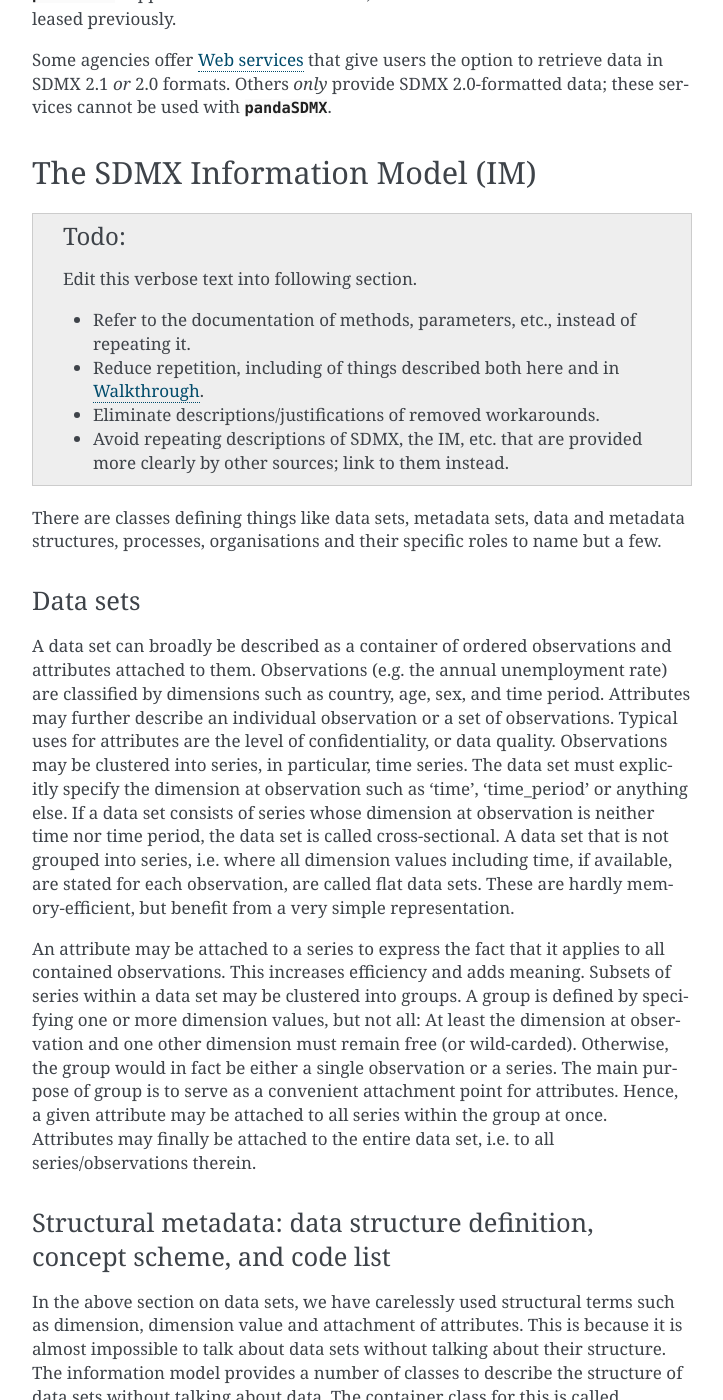
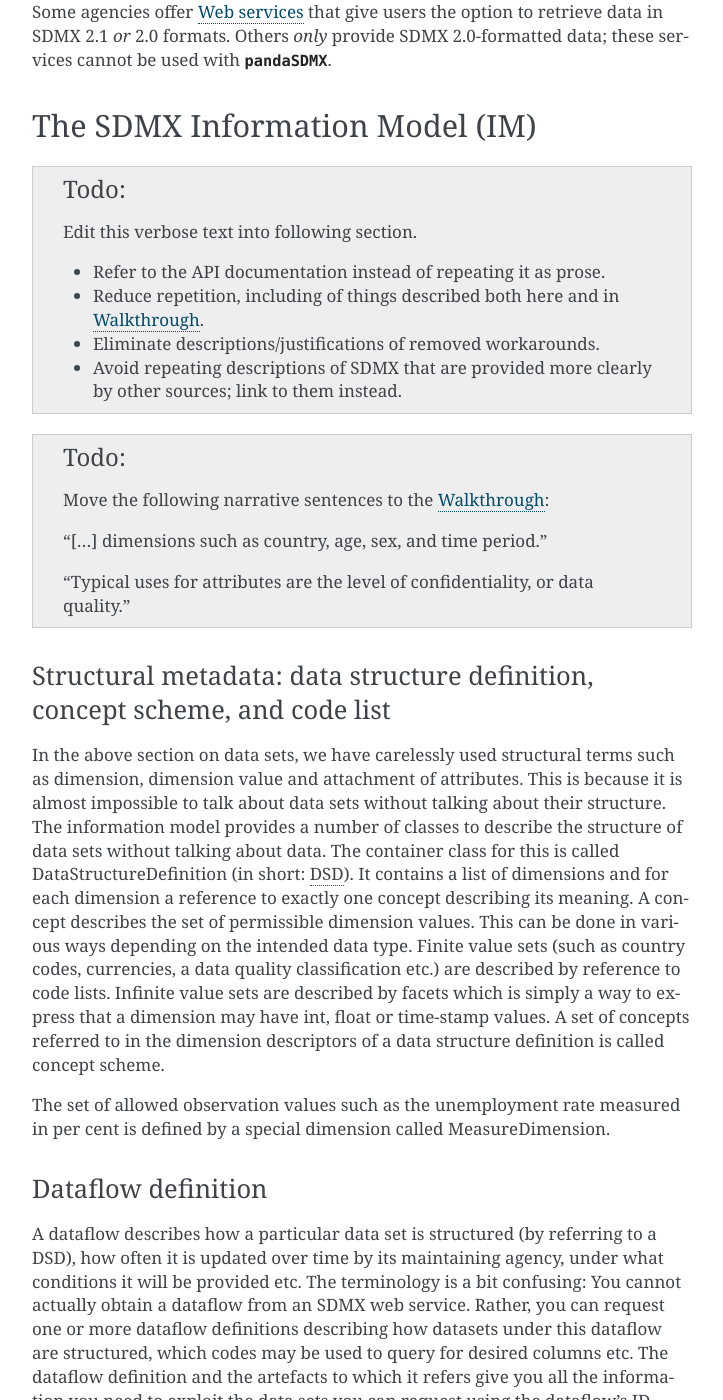
Before and after one commit to dr-leo/pandaSDMX, a Sphinx documentation site: the page built from doc/overview.rst, in a window 1280 px wide and 1400 px high, scrolled down 1374 px. Shown: the whole window, without its empty margins (388-1111 px from the left). Built offline with Sphinx 7.4.7, drawn with Linux system fonts in a browser that asks for light colours; some of the changed text lies outside the part shown.

Commit message:
overview.rst: combine sections on data classes

```diff
--- a/doc/glossary.rst
+++ b/doc/glossary.rst
@@ -2,6 +2,13 @@
 ********
 
 .. glossary::
+
+   cross-sectional
+      A data structure where the 'innermost' dimension is not a time dimension.
+      Contrast with :term:`flat`, :term:`time series`.
+
+   flat
+      A data set that is not grouped using SeriesKeys.
 
    information
       Data and :term:`metadata`.
@@ -20,3 +27,7 @@
       - the units for the measurements,
       - labels in one or more dimensions for what the three points means, or
       - info about how the data was produced, and by whom.
+
+   time series
+      A data structure where the 'innermost' dimension—the one that varies from one observation to the next—is time-related.
+      Contrast with :term:`cross-sectional`, :term:`flat`.
--- a/doc/overview.rst
+++ b/doc/overview.rst
@@ -3,14 +3,14 @@
 
 Extensive information on SDMX, including learning material, is available in multiple places on the Internet.
 :ref:`As stated<not-the-standard>`, the documentation you are reading does not duplicate this information.
-This overview page provides notes to help explain *how* :mod:`pandaSDMX` implements the standards, in order to help you make use of it.
+This overview page provides (1) references and (2) brief explanation of *how* :mod:`pandaSDMX` implements the standards.
 
 .. _resources:
 
 Other resources
 ===============
 
-If you want to learn about SDMX *in general*, please make use of the following resources—and offer feedback to help improve them!
+The following references and learning materials explain SDMX *in general*:
 
 - Wikipedia's `SDMX page <https://en.wikipedia.org/wiki/SDMX>`_ page gives a simple summary in 6 languages.
 - Eurostat's `SDMX ‘InfoSpace’ <https://ec.europa.eu/eurostat/web/sdmx-infospace/welcome>`_ contains many guides and tutorials, from beginner to advanced levels.
@@ -40,34 +40,16 @@
 
 .. todo:: Edit this verbose text into following section.
 
-   - Refer to the documentation of methods, parameters, etc., instead of repeating it.
+   - Refer to the API documentation instead of repeating it as prose.
    - Reduce repetition, including of things described both here and in :doc:`walkthrough`.
    - Eliminate descriptions/justifications of removed workarounds.
-   - Avoid repeating descriptions of SDMX, the IM, etc. that are provided more clearly by other sources; link to them instead.
+   - Avoid repeating descriptions of SDMX that are provided more clearly by other sources; link to them instead.
 
-There are classes defining things like data sets, metadata sets, data and metadata structures, processes, organisations and their specific roles to name but a few.
+.. todo:: Move the following narrative sentences to the :doc:`walkthrough`:
 
-Data sets
----------
+   “[…] dimensions such as country, age, sex, and time period.”
 
-A :index:`data set` can broadly be described as a container of ordered :index:`observations` and :index:`attributes` attached to them.
-Observations (e.g. the annual unemployment rate) are classified by :index:`dimensions` such as country, age, sex, and time period.
-Attributes may further describe an individual observation or a set of observations.
-Typical uses for attributes are the level of confidentiality, or data quality.
-Observations may be clustered into :index:`series`, in particular, time series.
-The data set must explicitly specify the :index:`dimension at observation` such as 'time', 'time_period' or anything else.
-If a data set consists of series whose dimension at observation is neither time nor time period, the data set is called :index:`cross-sectional`.
-A data set that is not grouped into series, i.e. where all dimension values including time, if available, are stated for each observation, are called :index:`flat data sets`.
-These are hardly memory-efficient, but benefit from a very simple representation.
-
-An attribute may be attached to a series to express the fact that it applies to all contained observations.
-This increases efficiency and adds meaning.
-Subsets of series within a data set may be clustered into :index:`groups`.
-A group is defined by specifying one or more dimension values, but not all: At least the dimension at observation and one other dimension must remain free (or wild-carded).
-Otherwise, the group would in fact be either a single observation or a series.
-The main purpose of :index:`group` is to serve as a convenient attachment point for attributes.
-Hence, a given attribute may be attached to all series within the group at once.
-Attributes may finally be attached to the entire data set, i.e. to all series/observations therein.
+   “Typical uses for attributes are the level of confidentiality, or data quality.”
 
 Structural metadata: data structure definition, concept scheme, and code list
 -----------------------------------------------------------------------------
@@ -80,7 +62,7 @@
 A concept describes the set of permissible dimension values.
 This can be done in various ways depending on the intended data type.
 Finite value sets (such as country codes, currencies, a data quality classification etc.) are described by reference to :index:`code lists`.
-Infinite value sets are described by :index:`facets` which is simply a way to express that a dimension may have int, float or time-stamp values, to name but a few.
+Infinite value sets are described by :index:`facets` which is simply a way to express that a dimension may have int, float or time-stamp values.
 A set of concepts referred to in the dimension descriptors of a data structure definition is called :index:`concept scheme`.
 
 The set of allowed observation values such as the unemployment rate measured in per cent is defined by a special dimension called :index:`MeasureDimension`.
@@ -147,31 +129,32 @@
 Many classes inherit from one of the following.
 For example, a :class:`.Code` is a ``NameableArtefact``; [1]_ this means it has `name` and `description` attributes. Because every ``NameableArtefact`` is an ``IdentifiableArtefact``, it also has `id`, `URI`, and `URN` attributes.
 
-- An :class:`.IdentifiableArtefact` has an :attr:`id <.IdentifiableArtefact.id>`,
-  :attr:`URI <.IdentifiableArtefact.uri>`, and
-  :attr:`URN <.IdentifiableArtefact.urn>`.
+:class:`.IdentifiableArtefact`
 
-  - The ``id`` uniquely identifies the object against others of the same type in
-    a SDMX message.
-  - The URI and URN are *globally* unique. See `Wikipedia <https://en.wikipedia.org/wiki/Uniform_Resource_Identifier#URLs_and_URNs>`_ for a
-    discussion of the differences between the two.
+   - has an :attr:`id <.IdentifiableArtefact.id>`, :attr:`URI <.IdentifiableArtefact.uri>`, and :attr:`URN <.IdentifiableArtefact.urn>`.
 
-- A :class:`.NameableArtefact` has a :attr:`name <.NameableArtefact.name>` and
-  :attr:`description <.NameableArtefact.description>`. It is identifiable; this
-  means that it *also* has the `id`, `uri`, and `urn` attributes of a
-  ``NameableArtefact``.
-- A :class:`.VersionableArtefact` has a
-  :attr:`version <.VersionableArtefact.version>` number and may be valid between
-  certain times (:attr:`valid_from <.VersionableArtefact.valid_from>`,
-  :attr:`valid_to <.VersionableArtefact.valid_to>`). It is nameable *and*
-  identifiable.
-- A :class:`.MaintainableArtefact` is under the authority of a particular
-  :attr:`maintainer <.MaintainableArtefact.maintainer>`. In an SDMX message,
-  a maintainable object might not be given in full; only as a reference (with
-  :attr:`is_external_reference <.MaintainableArtefact.is_external_reference>`
-  set to True). If so, it might have a :attr:`structure_url
-  <.MaintainableArtefact.structure_url>`, where the maintainer provides more
-  information about the object. It is versionable, nameable, and identifiable.
+   The ``id`` uniquely identifies the object against others of the same type in a SDMX message.
+   The URI and URN are *globally* unique. See `Wikipedia <https://en.wikipedia.org/wiki/Uniform_Resource_Identifier#URLs_and_URNs>`_ for a discussion of the differences between the two.
+
+:class:`.NameableArtefact`
+
+  - has a :attr:`name <.NameableArtefact.name>` and :attr:`description <.NameableArtefact.description>`, and
+  - is “identifiable”; this means that it *also* has the `id`, `uri`, and `urn` attributes of a NameableArtefact.
+
+:class:`.VersionableArtefact`
+
+  - has a :attr:`version <.VersionableArtefact.version>` number,
+  - may be valid between certain times (:attr:`valid_from <.VersionableArtefact.valid_from>`, :attr:`valid_to <.VersionableArtefact.valid_to>`), and
+  - is nameable, therefore *also* identifiable.
+
+:class:`.MaintainableArtefact`
+
+  - is under the authority of a particular :attr:`maintainer <.MaintainableArtefact.maintainer>`, and
+  - is versionable, nameable, *and* identifiable.
+
+  In an SDMX message, a maintainable object might not be given in full; only as a reference (with :attr:`is_external_reference <.MaintainableArtefact.is_external_reference>` set to :obj:`True`).
+  If so, it might have a :attr:`structure_url <.MaintainableArtefact.structure_url>`, where the maintainer provides more information about the object.
+
 
 The API reference for :mod:`pandasdmx.model` shows the parent classes for each class, to describe whether they are versionable, nameable, identifiable, and/or maintainable.
 
@@ -184,17 +167,61 @@
 Data
 ----
 
-- The base :class:`DataSet` class is an unordered collection of
-  :class:`Observation`. Each `Observation` is a single datum.
+:class:`.Observation`
 
-- :class:`Key`, :class:`SeriesKey`, :class:`GroupKey`.
+  A single data point/datum.
+  The value is stored as the :attr:`~.Observation.value` attribute.
 
-Metadata: attributes
---------------------
+:class:`.DataSet`
 
-- :class:`AttributeValue`.
-- :class:`DataAttribute`.
+  A collection of Observations, SeriesKeys, and/or GroupKeys.
 
+  .. note:: **There are no 'Series' or 'Group' classes** in the IM!
+
+     Instead, the *idea* of 'data series' within a DataSet is modeled as:
+
+     - SeriesKeys and GroupKeys are associated with a DataSet.
+     - Observations are each associated with one SeriesKey and, optionally, referred to by one or more GroupKeys.
+
+     One can choose to think of a SeriesKey *and* the associated Observations, collectively, as a 'data series'.
+     But, in order to avoid confusion with the IM, :mod:`pandaSDMX` does not provide 'Series' or 'Group' objects.
+
+   :mod:`pandaSDMX` provides:
+
+   - the :attr:`.DataSet.series` and :attr:`.DataSet.group` mappings from SeriesKey or GroupKey (respectively) to lists of Observations.
+   - :attr:`.DataSet.obs`, which is a list of *all* observations in the DataSet.
+
+   Depending on its structure, a DataSet may be :term:`flat`, :term:`cross-sectional` or :term:`time series`.
+
+
+:class:`.Key`
+   Values (:attr:`.Key.values`) for one or more Dimensions.
+   The meaning varies:
+
+   Ordinary Keys, e.g. :attr:`.Observation.dimension`
+      The dimension(s) varying at the level of a specific observation.
+
+   :class:`.SeriesKey`
+      The dimension(s) shared by all Observations in a conceptual series.
+
+   :class:`.GroupKey`.
+      The dimension(s) comprising the group.
+      These may be a subset of all the dimensions in the DataSet, in which case all matching Observations are considered part of the 'group'—even if they are associated with different SeriesKeys.
+
+      GroupKeys are often used to attach AttributeValues; see below.
+
+
+Attributes
+----------
+
+:class:`AttributeValue`
+  Value (:attr:`.AttributeValue.value`) for a DataAttribute (:attr:`.AttributeValue.value_for`).
+
+  May be attached to any of: DataSet, SeriesKey, GroupKey, or Observation.
+  In the first three cases, the attachment means that the attribute applies to all Observations associated with the object.
+
+:class:`DataAttribute`
+   ...
 
 Items and schemes
 -----------------
--- a/doc/walkthrough.rst
+++ b/doc/walkthrough.rst
@@ -56,7 +56,7 @@
 
 To pre-configure the HTTP connections to be established by a ``Request`` instance, you can pass all keyword arguments consumed by the underlying HTTP library `requests <http://www.python-requests.org/>`_.
 For a complete description of the options see the ``requests``  documentation.
-For example, a proxy server can be specified for subsequent requests like so:
+For example, a proxy server can be specified for subsequent requests:
 
 .. ipython:: python
 
```
Also changed, not shown: 1 other file.
